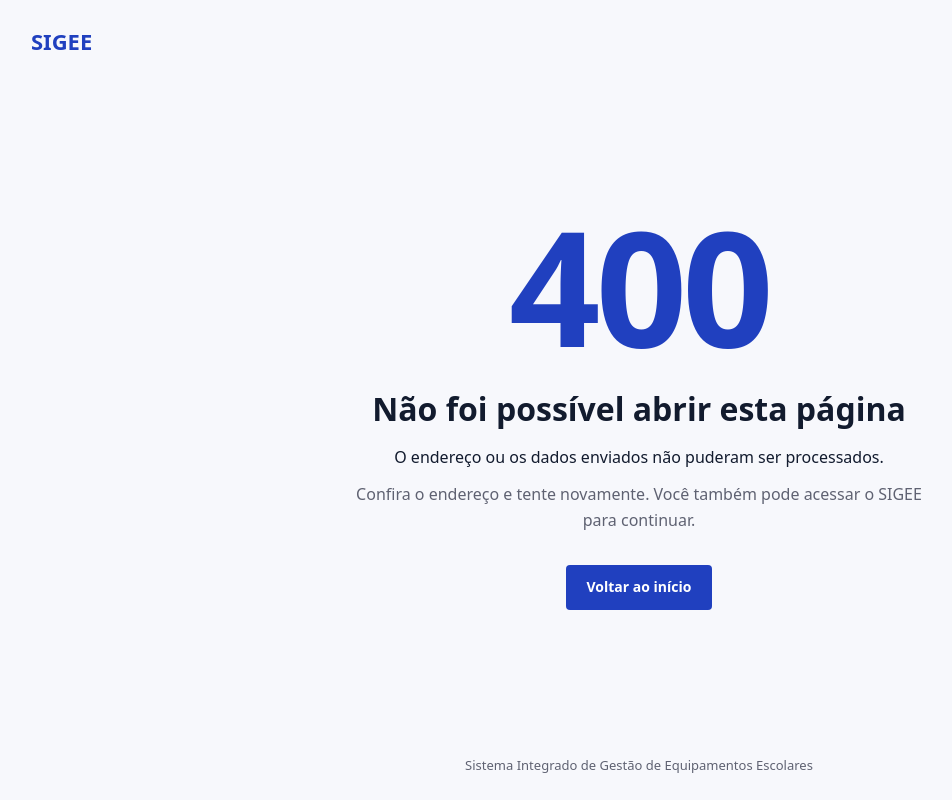
After one commit to PietroNozella/SIGEE, a Django app: template templates/400.html in a window 1280 px wide. The commit adds this page. Shown: the whole page, without its empty margins (1-953 px from the left). Run offline with Django 5.2, Linux system fonts and the light colour scheme; the template is opened without the code that fills it, so the values that code supplies are empty.

Commit message:
feat: personaliza páginas de erro em português

```diff
--- /dev/null
+++ b/templates/400.html
@@ -0,0 +1,7 @@
+{% extends "erros/base.html" %}
+
+{% block title %}Não foi possível abrir esta página{% endblock %}
+{% block heading %}Não foi possível abrir esta página{% endblock %}
+{% block description %}O endereço ou os dados enviados não puderam ser processados.{% endblock %}
+{% block guidance %}Confira o endereço e tente novamente. Você também pode acessar o SIGEE para continuar.{% endblock %}
+{% block code %}400{% endblock %}
--- /dev/null
+++ b/templates/erros/base.html
@@ -0,0 +1,41 @@
+<!doctype html>
+<html lang="pt-BR">
+<head>
+    <meta charset="utf-8">
+    <meta name="viewport" content="width=device-width, initial-scale=1">
+    <meta name="robots" content="noindex, nofollow">
+    <title>{% block title %}Não foi possível continuar{% endblock %} | SIGEE</title>
+    {% comment %}Estilos locais mantêm a tela 500 utilizável mesmo sem arquivos estáticos.{% endcomment %}
+    <style>{% include "erros/estilos.css" %}</style>
+</head>
+<body>
+    <header class="error-brand" aria-label="SIGEE">SIGEE</header>
+    <main class="error-main">
+        <section class="error-content" aria-labelledby="error-title" aria-describedby="error-description">
+            <p class="error-code"><span class="visually-hidden">Erro </span>{% block code %}{% endblock %}</p>
+            <h1 id="error-title">{% block heading %}{% endblock %}</h1>
+            <p id="error-description">{% block description %}{% endblock %}</p>
+            <p class="error-guidance">{% block guidance %}{% endblock %}</p>
+            <a class="error-action" href="/" data-error-back>Voltar ao início</a>
+        </section>
+    </main>
+    <footer class="error-footer">Sistema Integrado de Gestão de Equipamentos Escolares</footer>
+    <script>
+        // Sem histórico interno, o link continua levando ao início, mesmo sem JavaScript.
+        const previousPage = document.referrer ? new URL(document.referrer) : null;
+        const backLink = document.querySelector('[data-error-back]');
+        if (previousPage && previousPage.origin === location.origin &&
+            previousPage.pathname + previousPage.search !== location.pathname + location.search &&
+            history.length > 1) {
+            backLink.href = previousPage.href;
+            backLink.textContent = 'Voltar à página anterior';
+            backLink.addEventListener('click', function (event) {
+                if (event.button === 0 && !event.ctrlKey && !event.metaKey && !event.shiftKey && !event.altKey) {
+                    event.preventDefault();
+                    history.back();
+                }
+            });
+        }
+    </script>
+</body>
+</html>
--- /dev/null
+++ b/templates/erros/estilos.css
@@ -0,0 +1,114 @@
+:root {
+    color-scheme: light;
+    --error-background: #f7f8fc;
+    --error-text: #121b2e;
+    --error-muted: #5f6272;
+    --error-primary: #2040bf;
+    --error-primary-hover: #17349f;
+}
+
+* { box-sizing: border-box; }
+
+body {
+    display: flex;
+    min-height: 100vh;
+    min-height: 100svh;
+    flex-direction: column;
+    margin: 0;
+    color: var(--error-text);
+    background: var(--error-background);
+    font-family: system-ui, -apple-system, BlinkMacSystemFont, "Segoe UI", sans-serif;
+    font-size: 16px;
+    line-height: 1.6;
+}
+
+::selection { color: #ffffff; background: var(--error-primary); }
+
+.error-brand {
+    padding: 24px 32px;
+    color: var(--error-primary);
+    font-size: 22px;
+    font-weight: 600;
+}
+
+.error-main {
+    display: grid;
+    flex: 1;
+    place-items: center;
+    padding: 24px;
+}
+
+.error-content {
+    width: 100%;
+    max-width: 600px;
+    padding: 32px 16px;
+    text-align: center;
+    overflow-wrap: break-word;
+}
+
+h1 {
+    margin: 24px 0 16px;
+    font-size: 32px;
+    font-weight: 600;
+    line-height: 1.25;
+    text-wrap: balance;
+}
+
+p { margin: 0; }
+
+.error-guidance { margin-top: 12px; color: var(--error-muted); }
+
+.error-action {
+    display: inline-flex;
+    min-height: 44px;
+    align-items: center;
+    justify-content: center;
+    margin-top: 32px;
+    padding: 10px 20px;
+    border: 1px solid transparent;
+    border-radius: 4px;
+    color: #ffffff;
+    background: var(--error-primary);
+    font-size: 14px;
+    font-weight: 600;
+    font-family: inherit;
+    text-decoration: none;
+}
+
+.error-action:hover { background: var(--error-primary-hover); }
+.error-action:active { background: var(--error-primary-hover); }
+.error-action:focus-visible { outline: 3px solid var(--error-primary); outline-offset: 3px; }
+
+.error-code {
+    color: var(--error-primary);
+    font-size: clamp(96px, 16vw, 160px);
+    font-weight: 600;
+    line-height: 1;
+    letter-spacing: -0.03em;
+    font-variant-numeric: tabular-nums;
+}
+
+.visually-hidden {
+    position: absolute;
+    width: 1px;
+    height: 1px;
+    padding: 0;
+    overflow: hidden;
+    clip-path: inset(50%);
+    white-space: nowrap;
+}
+
+.error-footer {
+    padding: 24px;
+    color: var(--error-muted);
+    font-size: 13px;
+    text-align: center;
+}
+
+@media (max-width: 480px) {
+    .error-brand { padding: 24px; }
+    .error-main { padding: 16px; }
+    .error-content { padding: 24px 8px; }
+    h1 { font-size: 26px; }
+    .error-action { max-width: 100%; }
+}
```
Also changed, not shown: config/test_erros.py (added, +85 -0 lines), templates/403.html (+6 -15 lines), templates/403_csrf.html (added, +7 -0 lines), templates/404.html (added, +7 -0 lines), templates/500.html (added, +7 -0 lines), README.md.
